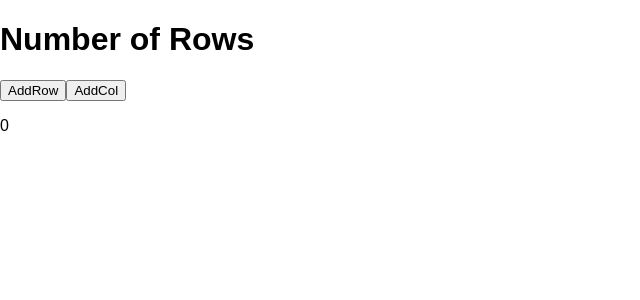
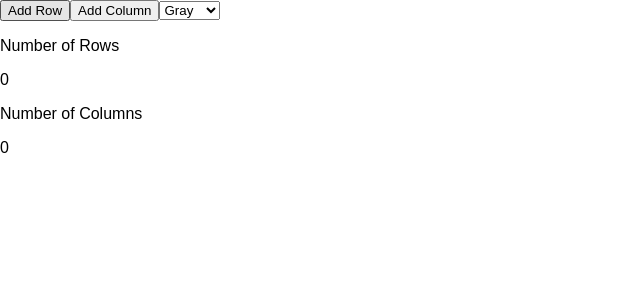
Before and after one commit to ethansam911/React-Grid, a React (Create React App) app: page / in a window 1280 px wide. Shown: the top 300 px of the page, without its empty margins (0-640 px from the left). Built offline with nearby package versions, Linux system fonts and the light colour scheme.

Commit message:
Added Color Selection, need to debug

```diff
--- a/src/Components/Table.js
+++ b/src/Components/Table.js
@@ -9,7 +9,7 @@ export default class Table extends React.Component {
     this.state = {
       numRows: 0,
       numCols: 0,
-      color: 'grey',
+      colorValue: 'grey',
       table: []
     };
 
@@ -66,11 +66,6 @@ export default class Table extends React.Component {
   }
   else
     {
-    //  let temp = this.state.table.map(element =>
-    //   {
-    //    element = <TableRow numCells = {this.state.numCols+1}/>;
-    //    return element;
-    //  })
     let temp = [...this.state.table];
     for (let i = 0; i < temp.length; i++) {
       temp[i].push("gray");
@@ -86,38 +81,57 @@ export default class Table extends React.Component {
   )
 }
 };
-
+/*
+  Events are objects with certain properties, and e.target almost always represents a DOM element.Thus e.target.value is the value property of some DOM element
+*/
+  setSelectedColor = (event) =>
+  {
+    this.setState({
+      colorValue: event.target.value
+    });
+  }
 
 
 
 
   displayData()
   {
-    if(this.state.table.length!==0)
+    //The length of the table array is at least 1
+    if(this.state.table.length>0)
     {
-      return this.state.table.map( columns => <TableRow columns={columns} />)
+      //row is a key, associated with a row in the Table
+      return this.state.table.map(row => <TableRow colorValue={this.state.colorValue} row={row} />)
+        //{row} is a JSX expression representing the key
     }
     else
     {
       return null;
     }
-    //Map through the table row and append a <td>
+
   }
 
   render()
   {
     return (
     <div>
-        <h1> Number of Rows  </h1>
-        <button id="AddRow" type="button" onClick={this.AddRow} > AddRow</button>
-        <button id="AddCol" type="button" onClick={this.AddColumn} > AddCol</button>
-      <div>
+        <div className="buttonContainer">
+          <button onClick={this.AddRow}>Add Row</button>
+          <button onClick={this.AddColumn}>Add Column</button>
+            <select onChange={this.setSelectedColor}>
+              <option value="gray">Gray</option>
+              <option value="pink">Pink</option>
+              <option value="blue">Blue</option>
+              <option value="purple">Purple</option>
+            </select>
+        </div> {"\n"}
+          <p> Number of Rows  </p>
+          <p>{this.state.numRows}</p>
+          <p> Number of Columns </p>
+          <p>{this.state.numCols}</p>
       <table>
-      {this.displayData()}
+          <tbody>{this.displayData()}</tbody>
       </table>
-      <p>{this.state.numRows}</p>
       </div>
-    </div>
 
 
     );
--- a/src/Components/TableCell.js
+++ b/src/Components/TableCell.js
@@ -1,6 +1,29 @@
-import React from "react"
+import React, { Component } from "react"
 
-export default function TableCell()
+export default class TableCell extends Component{
+
+    constructor(props)
+    {
+        super(props)
+        this.state =
+        {
+            color: this.props.color,
+            isColored: false
+        }
+    }
+
+    setColor = () =>
+    {
+        this.setState({
+            color: this.props.colorValue,
+            isColored: true
+        })
+    }
+
+render()
 {
-    return <td></td>;
+    console.log(this.props.color);
+    return (<td onClick={this.setColor} id={this.state.color}></td>);
 }
+
+}
--- a/src/Components/TableRow.js
+++ b/src/Components/TableRow.js
@@ -1,16 +1,29 @@
-import React from "react";
+/* eslint-disable */
+import React, { Component } from 'react';
 import TableCell from './TableCell'
 
-export default function TableRow({columns})
-{
-    console.log(columns);
 
-    return (
-        <tr>
-            {columns.length>0 && columns.map((element) =>
-            {
-            return <TableCell element={element} />
-            })}
-        </tr>
-    );
-  }
+export default class TableRow extends Component{
+    constructor(props)
+    {
+        super(props);
+    }
+
+    updateRowContent()
+    {
+        let thisRow = [];
+        for (let i = 0; i < this.props.row.length; i++)
+        {
+            console.log(this.props.row[i]);
+            //Row is a property of TableRow, which was passed down
+            thisRow.push(<TableCell colorValue={this.props.colorValue} color={this.props.row[i]} />);
+        }
+        return thisRow;
+    }
+
+    render()
+    {
+        return <tr> {this.updateRowContent()} </tr>;
+    }
+
+}
```
